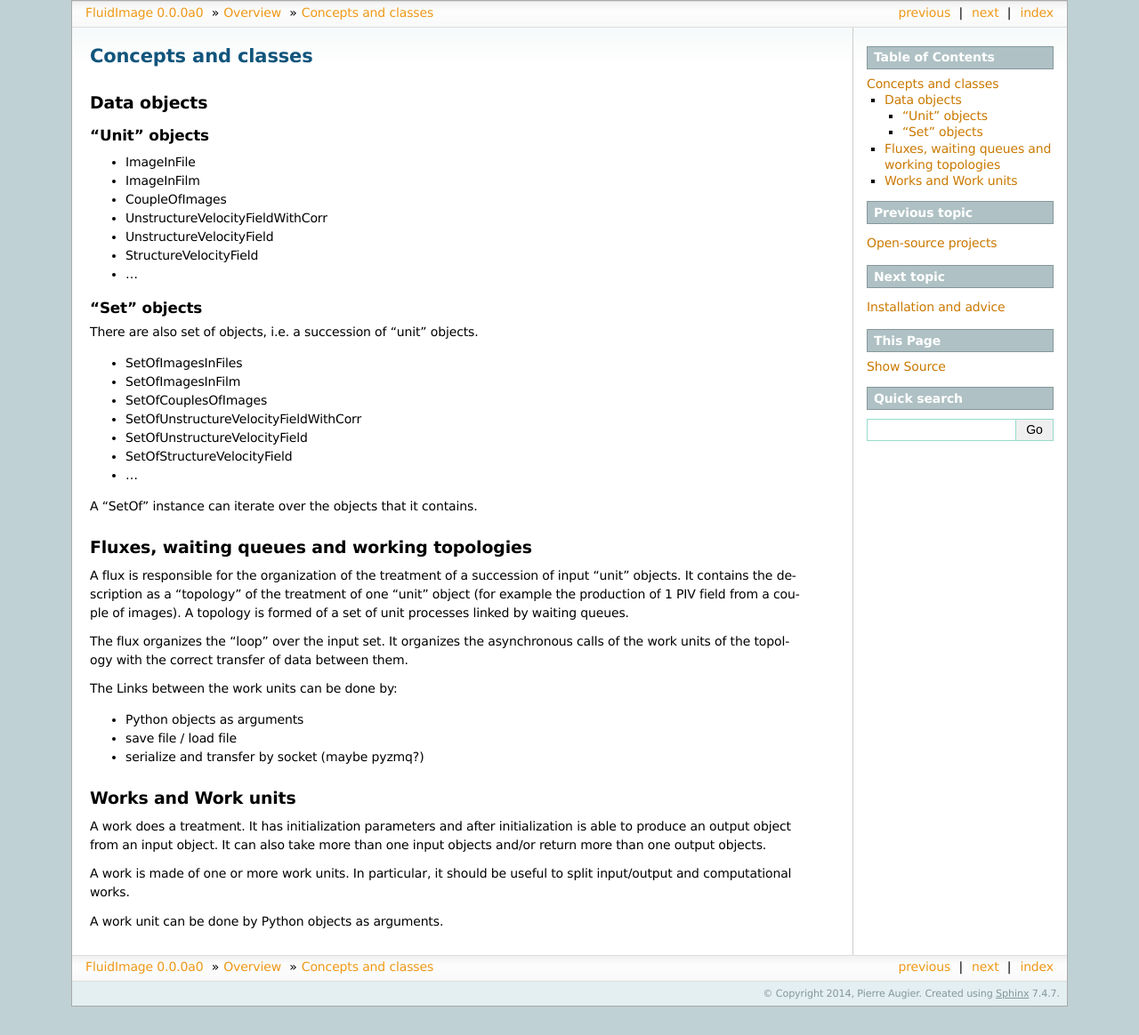
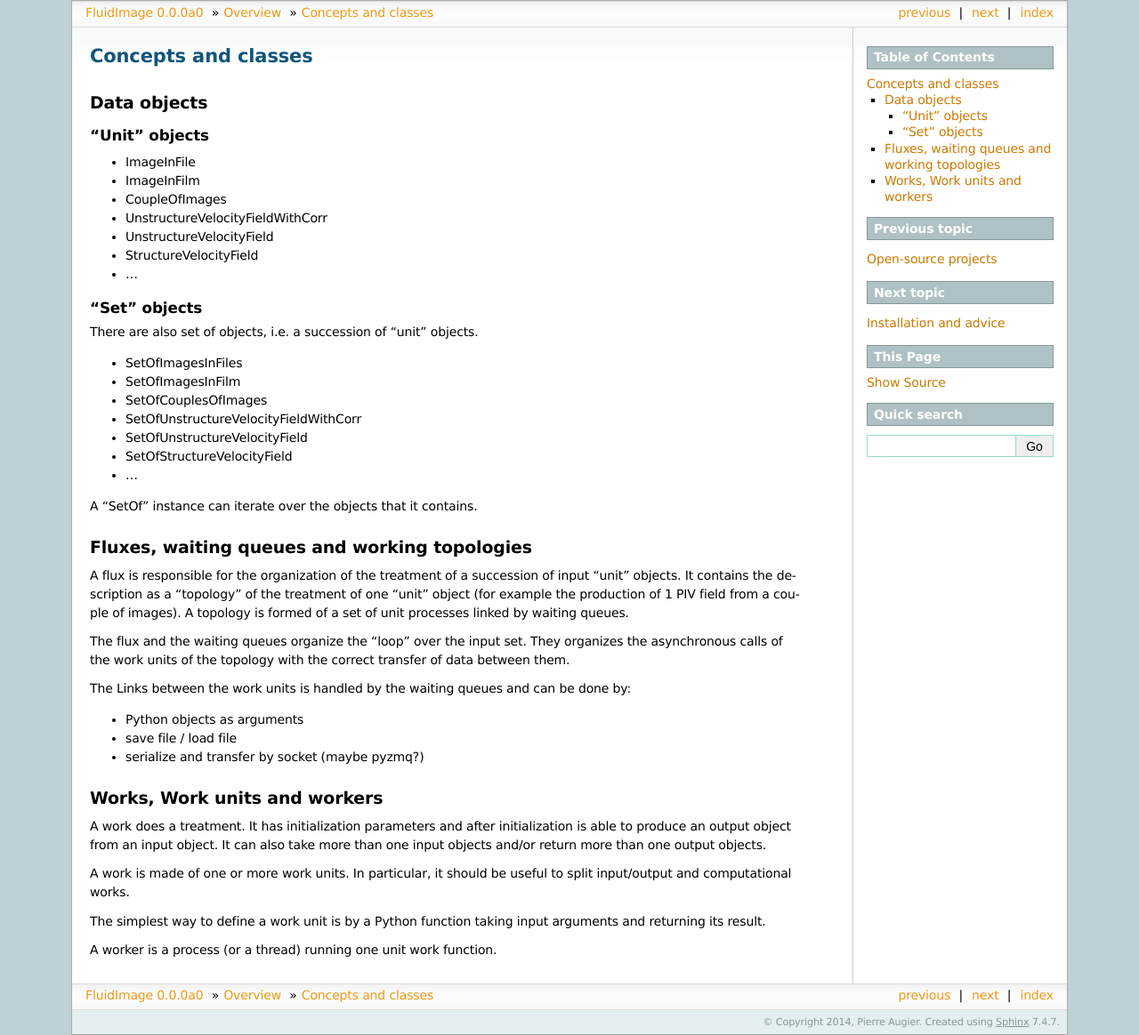
Before and after one commit to fluiddyn/fluidimage, a Sphinx documentation site: the page built from doc/concepts_classes.rst, in a window 1280 px wide. Shown: the whole page at 89% size. Built offline with Sphinx 7.4.7, drawn with Linux system fonts in a browser that asks for light colours; before the commit the page ends 1132 px from its top, so only the background shows below that.

Commit message:
Try to organize the classes of the example.

```diff
--- a/doc/concepts_classes.rst
+++ b/doc/concepts_classes.rst
@@ -39,20 +39,19 @@ succession of input "unit" objects. It contains the description as a
 production of 1 PIV field from a couple of images). A topology is
 formed of a set of unit processes linked by waiting queues.
 
-The flux organizes the "loop" over the input set. It organizes the
-asynchronous calls of the work units of the topology with the correct
-transfer of data between them.
+The flux and the waiting queues organize the "loop" over the input
+set. They organizes the asynchronous calls of the work units of the
+topology with the correct transfer of data between them.
 
-The Links between the work units can be done by:
+The Links between the work units is handled by the waiting queues and
+can be done by:
 
 - Python objects as arguments
 - save file / load file
 - serialize and transfer by socket (maybe pyzmq?)
 
-
-
-Works and Work units
---------------------
+Works, Work units and workers
+-----------------------------
 
 A work does a treatment. It has initialization parameters and after
 initialization is able to produce an output object from an input
@@ -62,5 +61,7 @@ more than one output objects.
 A work is made of one or more work units. In particular, it should be
 useful to split input/output and computational works.
 
-A work unit can be done by Python objects as
-arguments.
+The simplest way to define a work unit is by a Python function taking
+input arguments and returning its result.
+
+A worker is a process (or a thread) running one unit work function.
```
Also changed, not shown: 2 other files.
